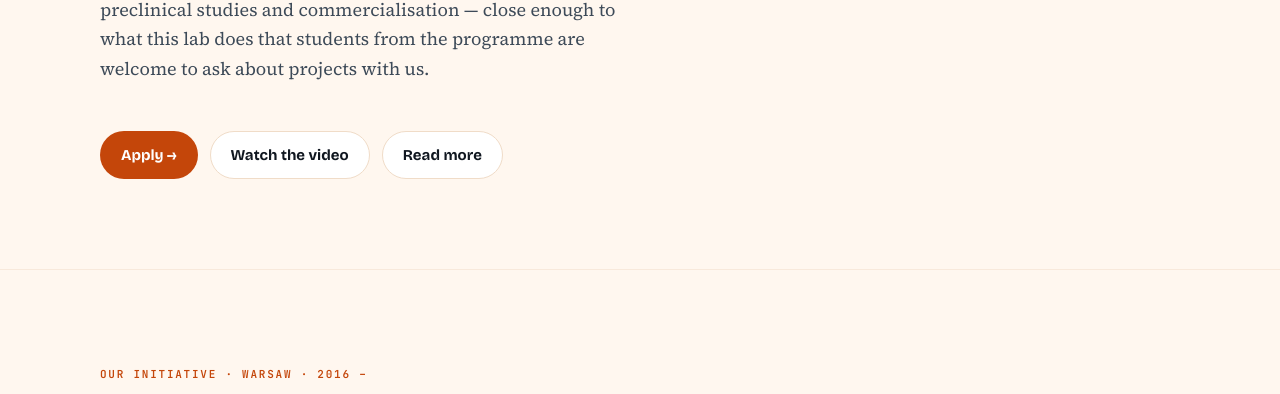
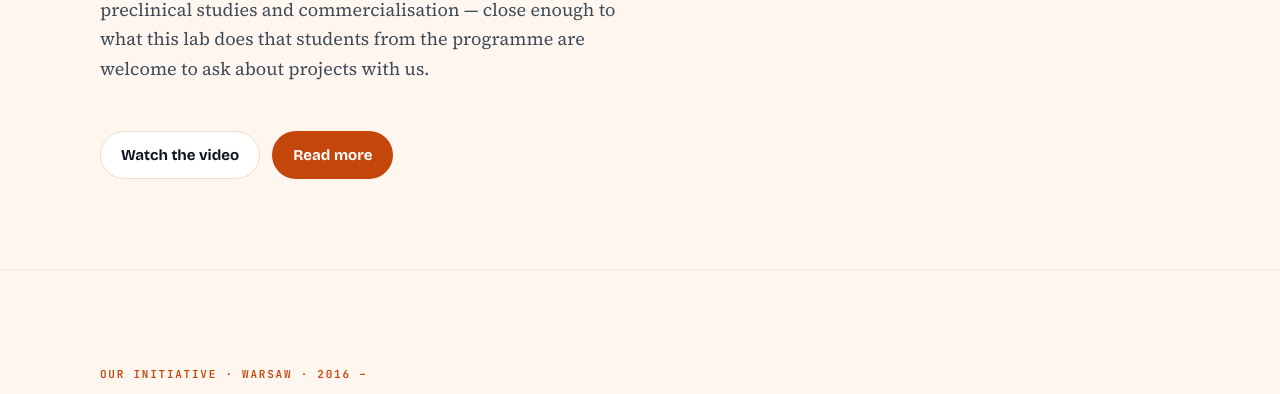
Before and after one commit to mmagnus/magnus-lab, a plain HTML site: page index.html in a window 1280 px wide. Shown: the part 10711-11105 px from the top of the page. Drawn offline with nearby package versions, Linux system fonts and the light colour scheme.

Commit message:
Teaching: drop the Apply button, point Read more at the ECTS catalogue
Co-Authored-By: Claude Opus 5 <noreply@anthropic.com>
Claude-Session: https://claude.ai/code/session_01KfdQzr2LBUBBoyVGtKUmaa

```diff
--- a/index.html
+++ b/index.html
@@ -1303,9 +1303,8 @@ footer{border-top:3px solid var(--accent-2); padding-block:32px; color:var(--ink
              students from the programme are welcome to ask about projects with us.</p>
         </div>
         <div class="hero-cta">
-          <a class="btn btn-primary" rel="noopener" target="_blank" href="https://irk.uw.edu.pl/en-gb/offer/registration-select/?next=/pl/offer/PELNE2025/programme/S2-BIT/?from=field:P_BIT">Apply →</a>
           <a class="btn btn-ghost" rel="noopener" target="_blank" href="https://medycyna.uw.edu.pl/wp-content/uploads/sites/138/2026/01/Medyczny-1h.mp4">Watch the video</a>
-          <a class="btn btn-ghost" rel="noopener" target="_blank" href="https://medycyna.uw.edu.pl/rekrutacja-na-studia-biological-therapeutics-na-wydziale-medycznym-uw/">Read more</a>
+          <a class="btn btn-primary" rel="noopener" target="_blank" href="https://informatorects.uw.edu.pl/en/programmes-all/BT-PRK/S2-PRK-BT/">Read more</a>
         </div>
       </div>
       <div class="panel">
```
